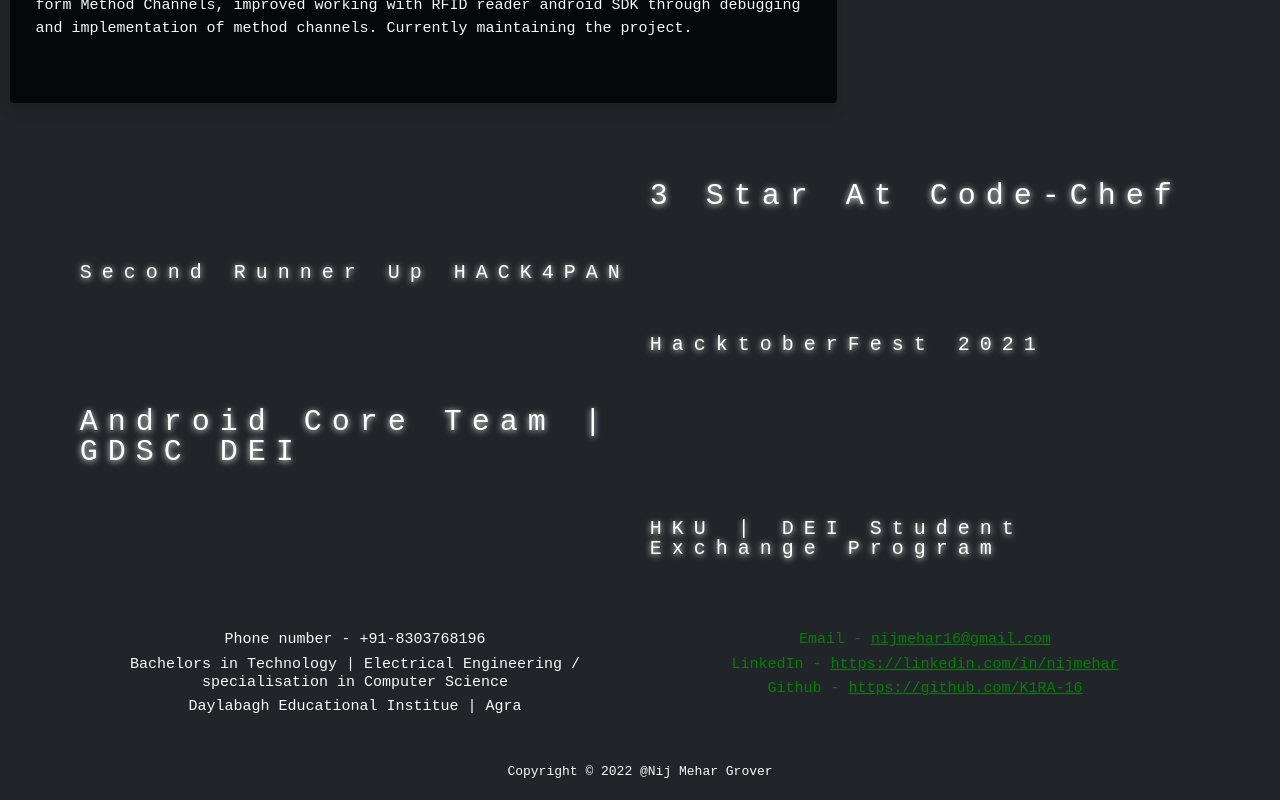
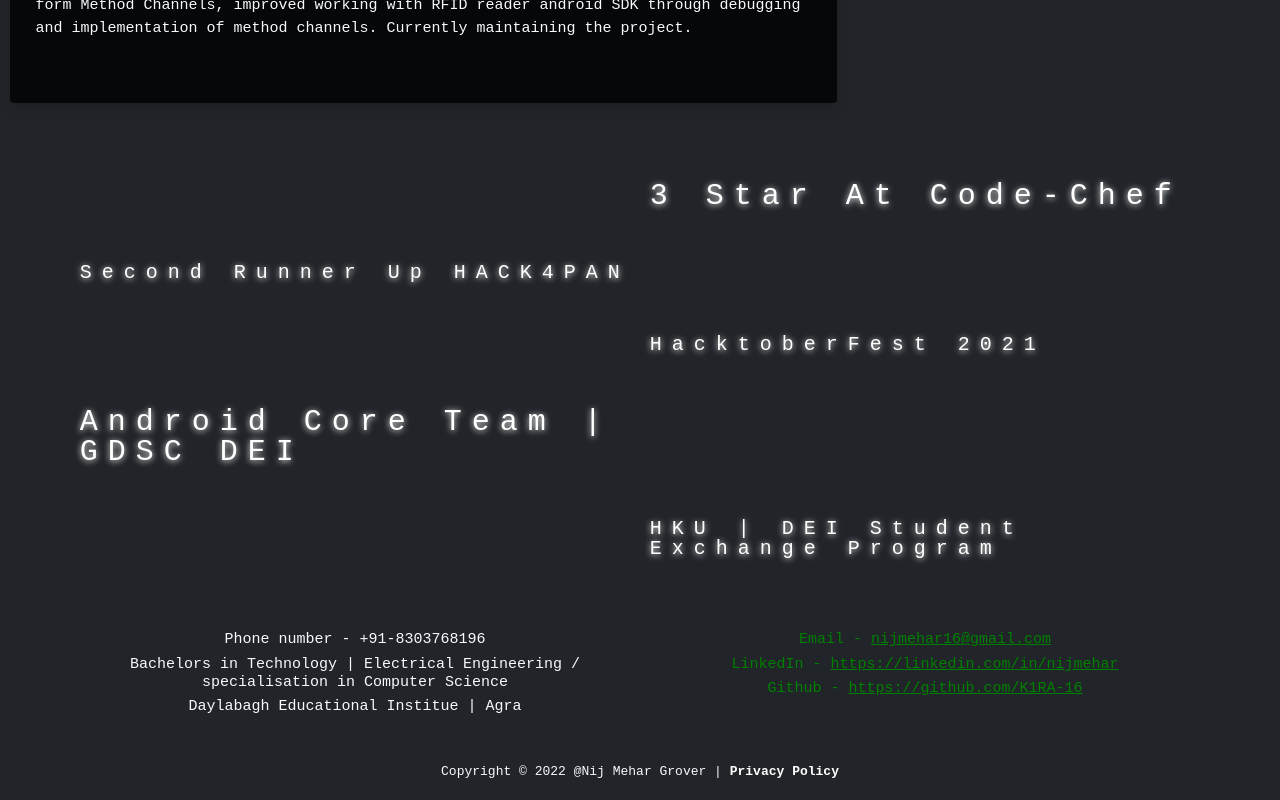
Before and after one commit to Fujiwara16/portfolio, a React (Create React App) app: page / in a window 1280 px wide. Shown: the part 3000-3800 px from the top of the page. Built offline with nearby package versions, Linux system fonts and the light colour scheme.

Commit message:
Update Footer.js

```diff
--- a/src/components/Footer.js
+++ b/src/components/Footer.js
@@ -124,7 +124,7 @@
        </Row>
        </div>
         <p className='text-center p-7 mb-5'>
-            Copyright &copy; 2022 @Nij Mehar Grover
+            Copyright &copy; 2022 @Nij Mehar Grover | <a style={{ color: "white", fontWeight:'bold',textDecoration: 'none'}} target="_blank" href='https://drive.google.com/file/d/10dPYH7bFEOJT1P8cDYqek4t-YUusMOcd/view?usp=sharing'>Privacy Policy</a>
         </p>
     </footer>
   )
```
